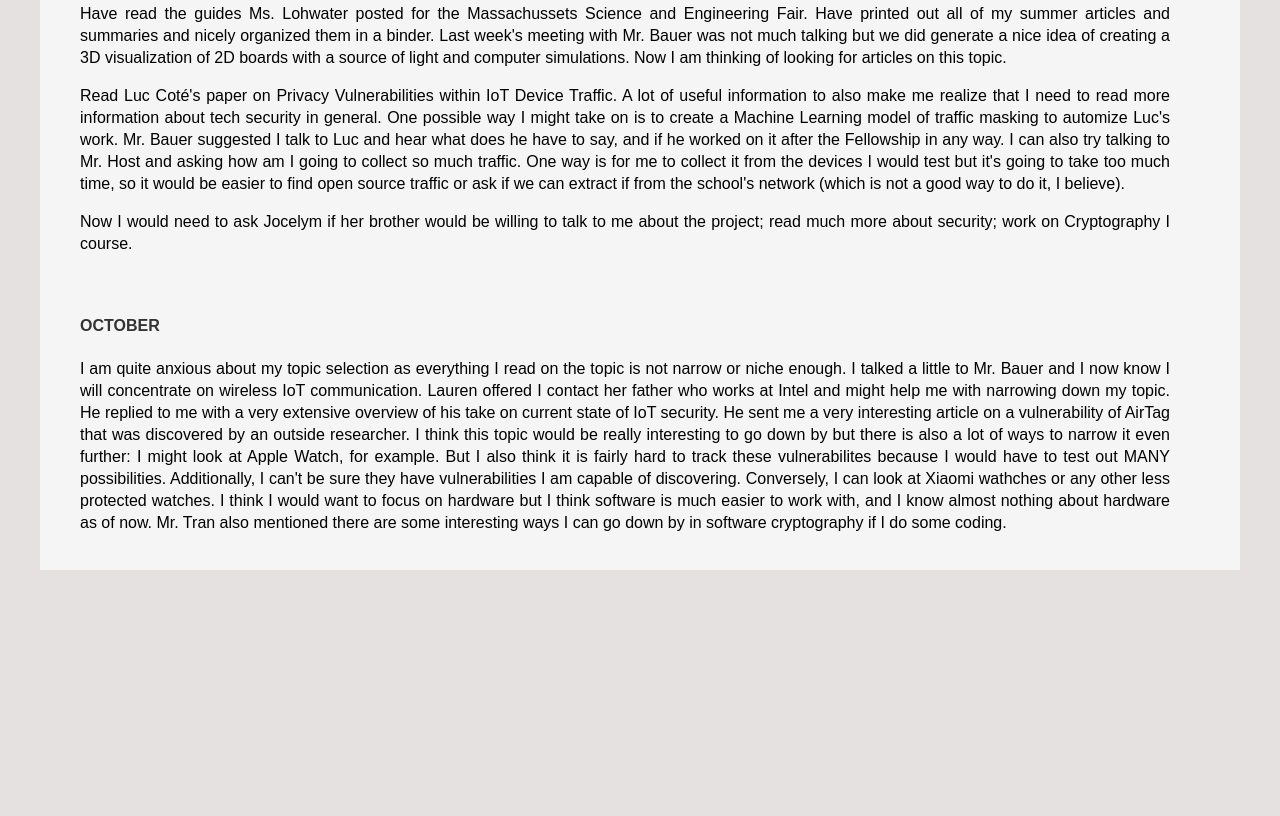
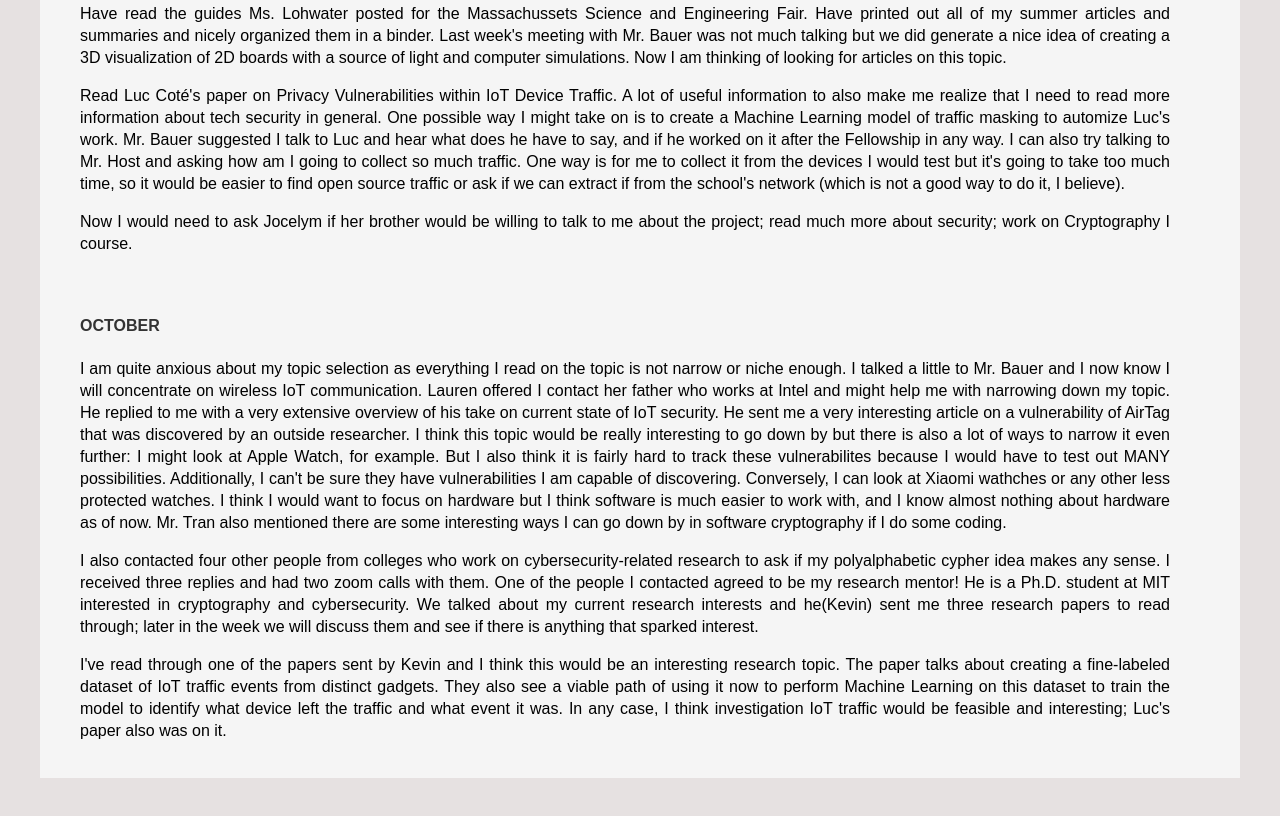
Before and after one commit to Veronika-Kitsul/real-website, a plain HTML site: page stem.html in a window 1280 px wide. Shown: the part 1663-2479 px from the top of the page. Before the commit the page ends 2293 px from the top, so only its background shows below. Drawn offline with Linux system fonts and the light colour scheme.

Commit message:
october update

```diff
--- a/stem.html
+++ b/stem.html
@@ -150,7 +150,12 @@
                     hard to track these vulnerabilites because I would have to test out MANY possibilities. Additionally, I can't be sure they have vulnerabilities I am capable of discovering. Conversely, I can look at Xiaomi wathches or any other less
                     protected watches. I think I would want to focus on hardware but I think software is much easier to work with, and I know almost nothing about hardware as of now. Mr. Tran also mentioned there are some interesting ways I can go down
                     by in software cryptography if I do some coding. </p>
-                <p></p>
+                <p>I also contacted four other people from colleges who work on cybersecurity-related research to ask if my polyalphabetic cypher idea makes any sense. I received three replies and had two zoom calls with them. One of the people I contacted
+                    agreed to be my research mentor! He is a Ph.D. student at MIT interested in cryptography and cybersecurity. We talked about my current research interests and he(Kevin) sent me three research papers to read through; later in the week
+                    we will discuss them and see if there is anything that sparked interest.</p>
+                <p>I've read through one of the papers sent by Kevin and I think this would be an interesting research topic. The paper talks about creating a fine-labeled dataset of IoT traffic events from distinct gadgets. They also see a viable path of
+                    using it now to perform Machine Learning on this dataset to train the model to identify what device left the traffic and what event it was. In any case, I think investigation IoT traffic would be feasible and interesting; Luc's paper
+                    also was on it. </p>
             </div>
         </div>
     </div>
```
